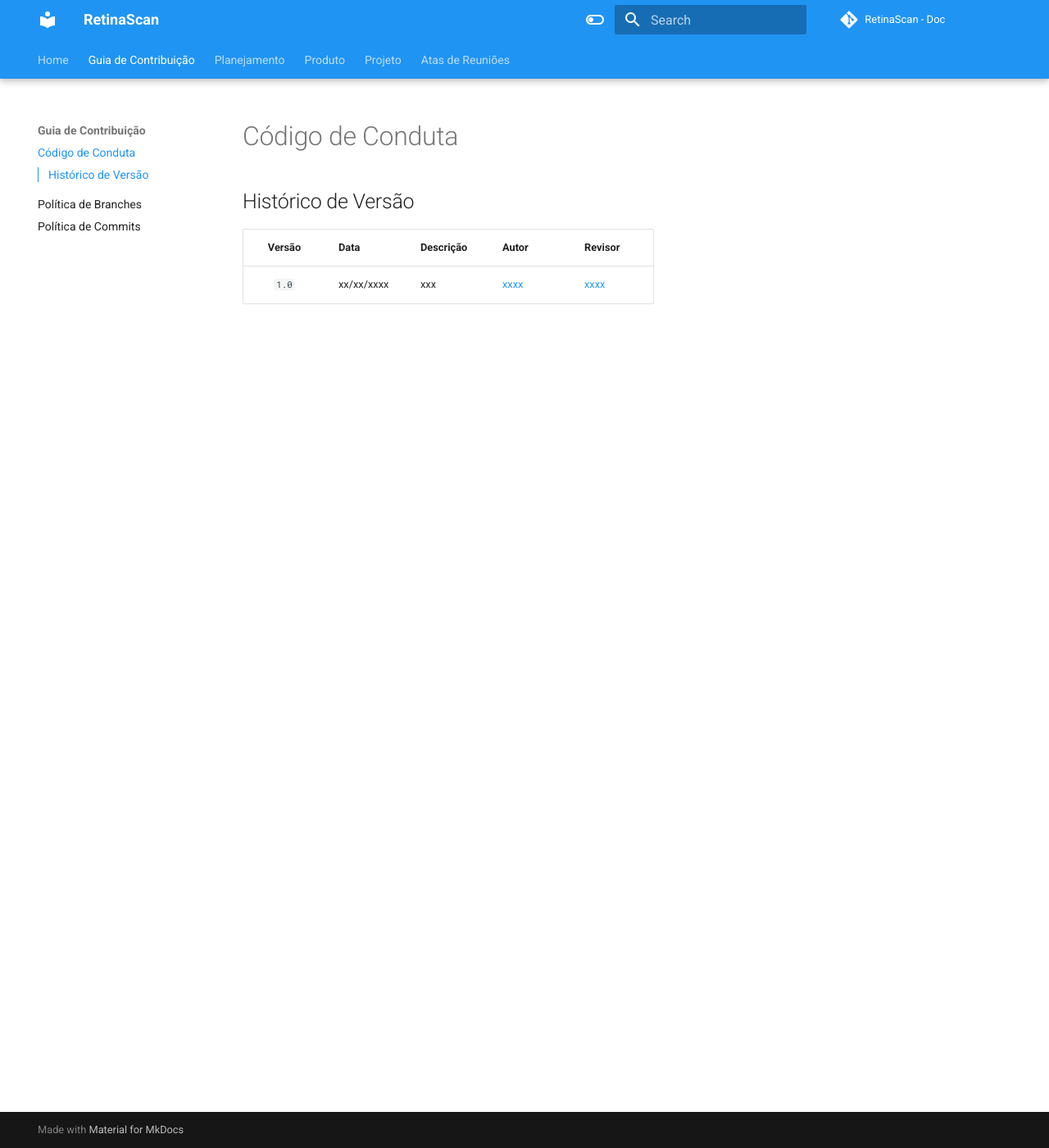
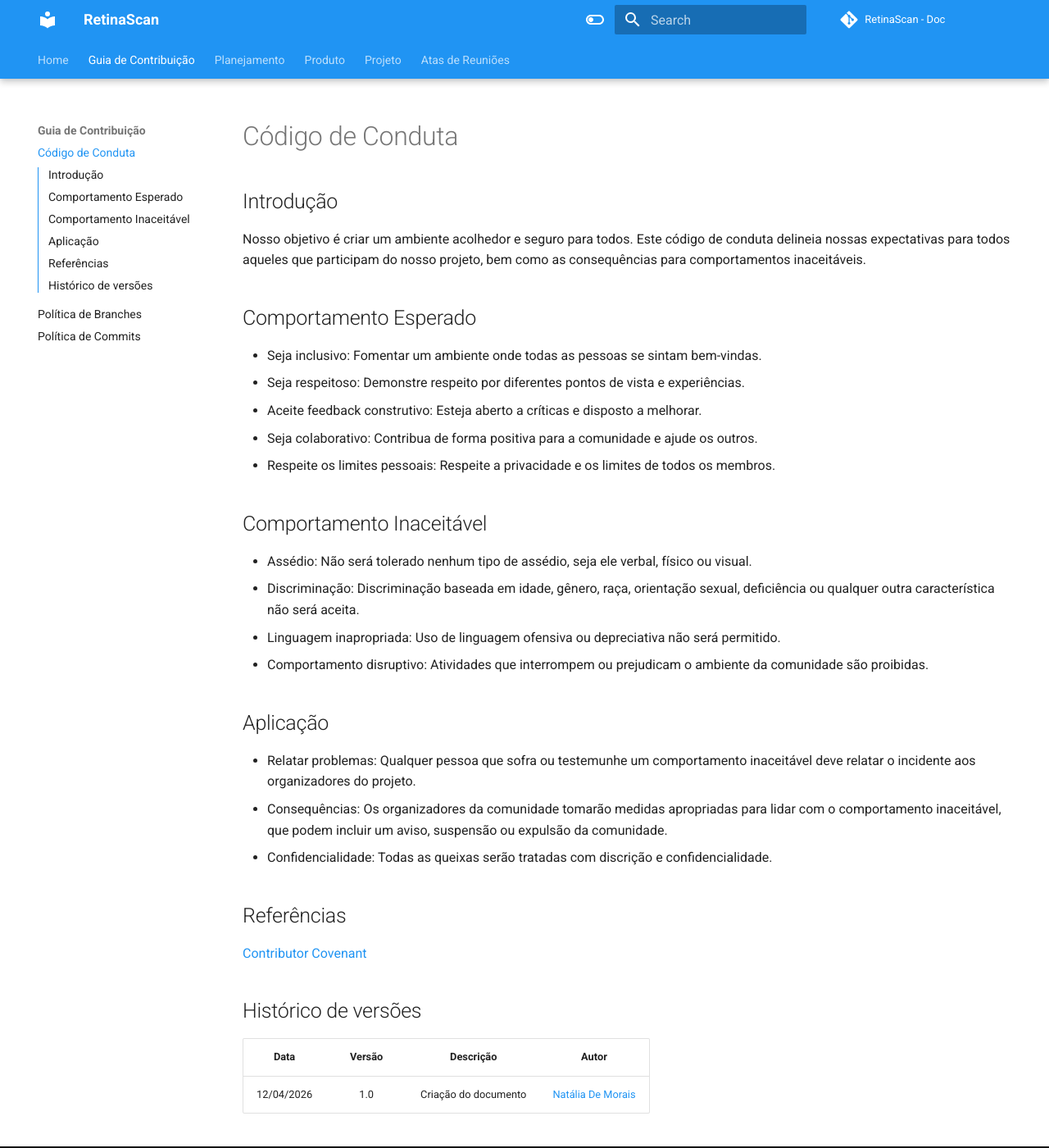
Before and after one commit to fga-eps-mds/2026-1-RetinaScan-Doc, an MkDocs documentation site: the page built from docs/guia_de_contribuicao/codigo-de-conduta.md, in a window 1280 px wide and 1400 px high. Shown: the whole window at 82% size. Built offline with MkDocs 1.6.1 and Material for MkDocs 9.7.7, drawn with Linux system fonts in a browser that asks for light colours; comment, search, counter and statistics services are not loaded.

Commit message:
fix: codigo-de-conduta.md

```diff
--- a/docs/guia_de_contribuicao/codigo-de-conduta.md
+++ b/docs/guia_de_contribuicao/codigo-de-conduta.md
@@ -1,16 +1,36 @@
 # Código de Conduta
 
+## Introdução
 
+Nosso objetivo é criar um ambiente acolhedor e seguro para todos. Este código de conduta delineia nossas expectativas para todos aqueles que participam do nosso projeto, bem como as consequências para comportamentos inaceitáveis.
 
+## Comportamento Esperado
 
+- Seja inclusivo: Fomentar um ambiente onde todas as pessoas se sintam bem-vindas.
+- Seja respeitoso: Demonstre respeito por diferentes pontos de vista e experiências.
+- Aceite feedback construtivo: Esteja aberto a críticas e disposto a melhorar.
+- Seja colaborativo: Contribua de forma positiva para a comunidade e ajude os outros.
+- Respeite os limites pessoais: Respeite a privacidade e os limites de todos os membros.
 
+## Comportamento Inaceitável
 
+- Assédio: Não será tolerado nenhum tipo de assédio, seja ele verbal, físico ou visual.
+- Discriminação: Discriminação baseada em idade, gênero, raça, orientação sexual, deficiência ou qualquer outra característica não será aceita.
+- Linguagem inapropriada: Uso de linguagem ofensiva ou depreciativa não será permitido.
+- Comportamento disruptivo: Atividades que interrompem ou prejudicam o ambiente da comunidade são proibidas.
 
+## Aplicação
 
+- Relatar problemas: Qualquer pessoa que sofra ou testemunhe um comportamento inaceitável deve relatar o incidente aos organizadores do projeto.
+- Consequências: Os organizadores da comunidade tomarão medidas apropriadas para lidar com o comportamento inaceitável, que podem incluir um aviso, suspensão ou expulsão da comunidade.
+- Confidencialidade: Todas as queixas serão tratadas com discrição e confidencialidade.
 
+## Referências
 
-## Histórico de Versão
+[Contributor Covenant](https://www.contributor-covenant.org/version/2/0/code_of_conduct.html)
 
-| Versão | Data       | Descrição | Autor        | Revisor      |
-| :----: | ---------- | --------- | ------------ | ------------ |
-| `1.0`  | xx/xx/xxxx | xxx       | [xxxx](xxxx) | [xxxx](xxxx) |
+## Histórico de versões
+
+|    Data    | Versão |      Descrição       |                    Autor                     |
+|:----------:|:------:|:--------------------:|:--------------------------------------------:|
+| 12/04/2026 |  1.0   | Criação do documento | [Natália De Morais](https://github.com/Natyrodrigues) |
```
